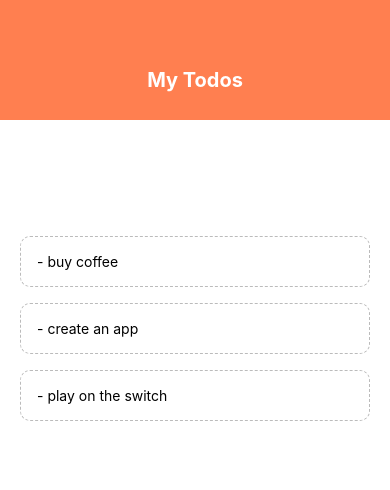
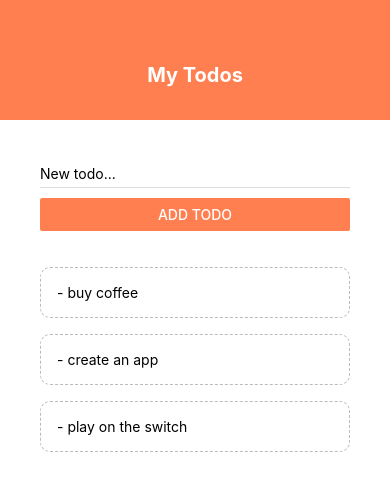
Before and after one commit to s-arina/ReactNative_Test, a React Native app: screen / in a window 390 px wide. Shown: the top 490 px of the page. Built offline with nearby package versions, Linux system fonts and the light colour scheme.

Commit message:
adding todo

```diff
--- a/App.js
+++ b/App.js
@@ -6,10 +6,12 @@ import {
   View,
   FlatList,
   TouchableOpacity,
+  Button,
 } from 'react-native';
 import Practice from './components/Practice';
 import Header from './components/Header';
 import TodoItem from './components/TodoItem';
+import AddTodo from './components/AddTodo';
 
 export default function App() {
   const [todos, setTodos] = useState([
@@ -23,11 +25,21 @@ export default function App() {
       return prevTodos.filter((todo) => todo.id !== id);
     });
   };
+
+  const submitHandler = (text) => {
+    setTodos((prevTodos) => {
+      return [...prevTodos, { text: text, id: Math.random().toString() }];
+      // try uuid for key generating
+    });
+  };
+
+  console.log(todos);
   return (
     <View style={styles.container}>
       <StatusBar style='auto' />
       <Header />
-      <View style={styles.content}></View>
+      <View style={styles.content}>
+        <AddTodo submitHandler={submitHandler} />
         <View style={styles.list}>
           <FlatList
             data={todos}
@@ -35,6 +47,7 @@ export default function App() {
               <TodoItem item={item} pressHandler={pressHandler} />
             )}
           />
+        </View>
       </View>
     </View>
   );
@@ -50,7 +63,6 @@ const styles = StyleSheet.create({
   },
   list: {
     marginTop: 20,
-    marginHorizontal: 20,
     display: 'flex',
     flexDirection: 'column',
   },
--- /dev/null
+++ b/components/AddTodo.js
@@ -0,0 +1,34 @@
+import { useState } from 'react';
+import { StyleSheet, Text, View, TextInput, Button } from 'react-native';
+
+export default function AddTodo({ submitHandler }) {
+  const [text, setText] = useState('');
+
+  const changeHandler = (e) => {
+    setText(e);
+  };
+
+  return (
+    <View>
+      <TextInput
+        style={styles.input}
+        placeholder='New todo...'
+        onChangeText={changeHandler}
+      />
+      <Button
+        onPress={() => submitHandler(text)}
+        title='Add todo'
+        color='coral'
+      />
+    </View>
+  );
+}
+
+const styles = StyleSheet.create({
+  input: {
+    marginBottom: 10,
+    paddingVertical: 5,
+    borderBottomWidth: 1,
+    borderBottomColor: '#ddd',
+  },
+});
--- a/components/Header.js
+++ b/components/Header.js
@@ -11,11 +11,11 @@ export default function Header() {
 const styles = StyleSheet.create({
   header: {
     height: 120,
-    paddingTop: 40,
+    paddingTop: 30,
     backgroundColor: 'coral',
     display: 'flex',
     justifyContent: 'center',
-    alignContent: 'center',
+    alignItems: 'center',
   },
   title: {
     marginHorizontal: 20,
```
Lines whose indentation alone changed are shown as unchanged.
